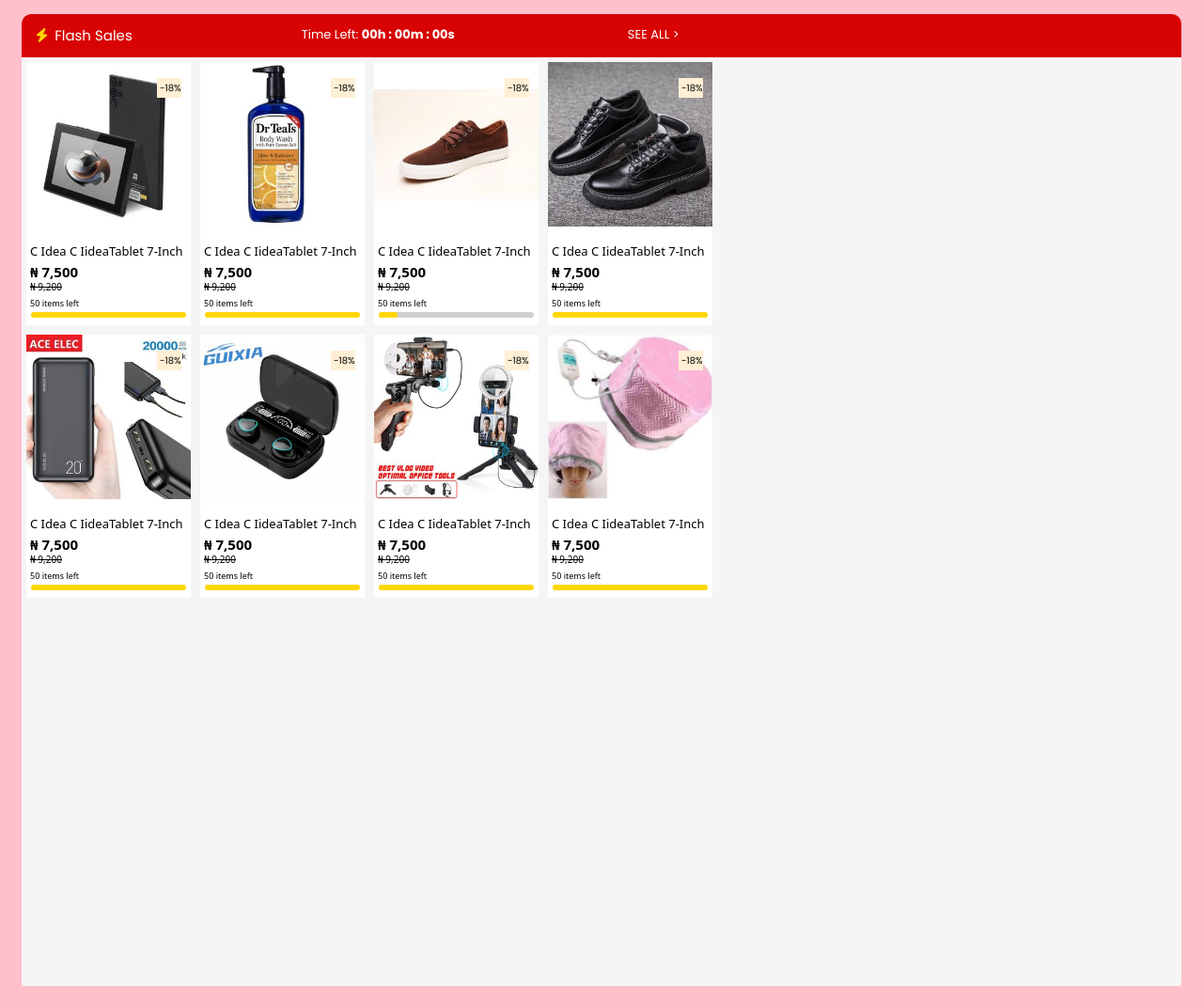
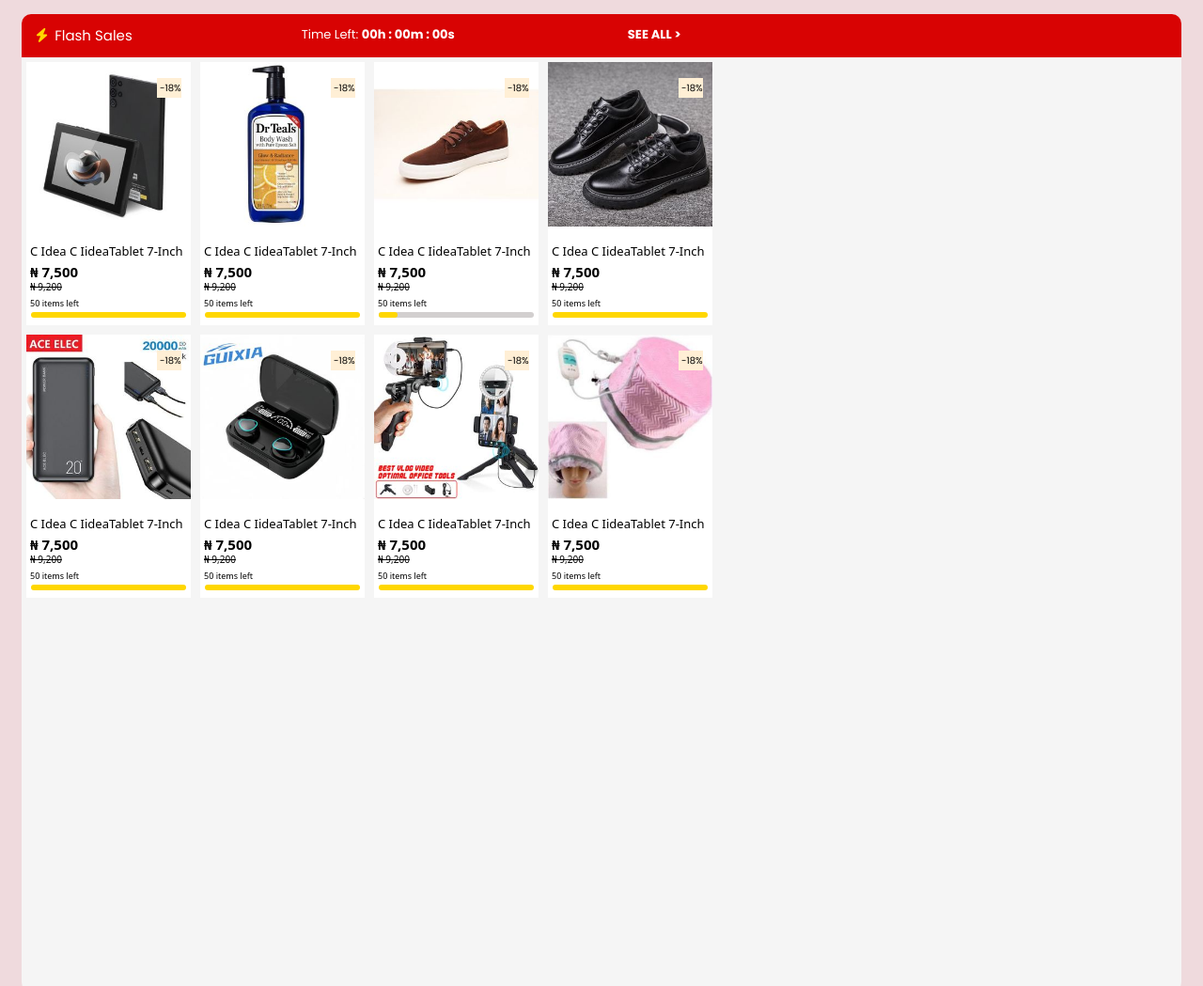
Before and after one commit to OYEBODEPRECIOUS/Class-Collab, a plain HTML site: page jumia.html in a window 1280 px wide. Shown: the top 1049 px of the page at 94% size. Drawn offline with Linux system fonts and the light colour scheme.

Commit message:
jumiachanges

```diff
--- a/jumia.css
+++ b/jumia.css
@@ -3,7 +3,7 @@
 
 
 body{
-    background-color: pink;
+    background-color: rgb(239, 218, 221);
     font-family: "Poppins";
     padding: 0px;
 }
@@ -46,6 +46,7 @@ body{
     font-size: 13px;
     padding: 4px;
     color: white;
+    font-weight: bold;
 }
 
 /* Product Card */
```
Also changed, not shown: index.html (+3 -8 lines).
